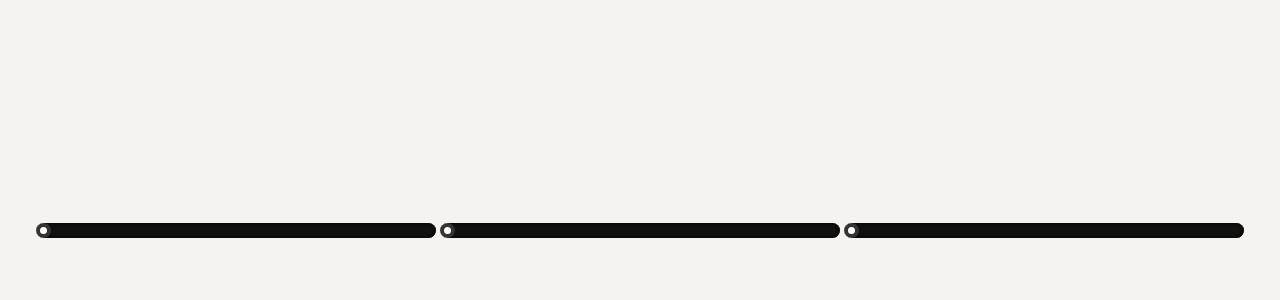
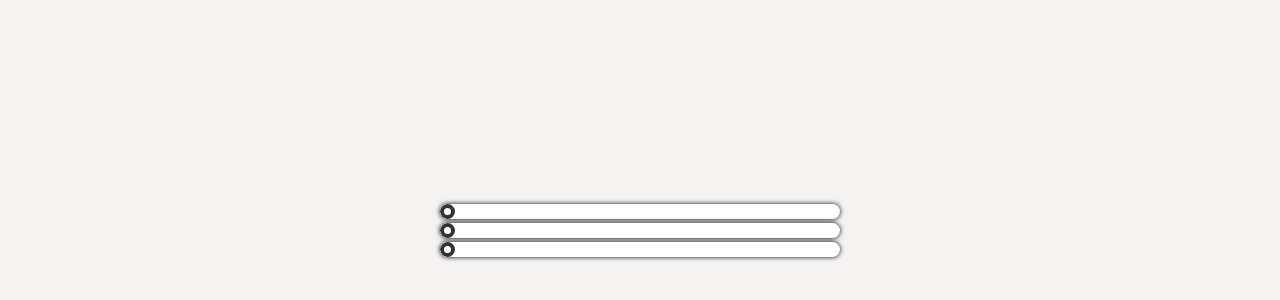
Before and after one commit to MaddyKm/moodring, a plain HTML site: page index.html in a window 1280 px wide. Shown: the part 178-478 px from the top of the page. Drawn offline with Linux system fonts and the light colour scheme.

Commit message:
adds styling to sliders

```diff
--- a/index.html
+++ b/index.html
@@ -7,8 +7,10 @@
     <title>Mood Ring</title>
   </head>
   <body>
-    <input class="range" type="range" min="0" max="100" value="0" />
-    <input class="range" type="range" min="0" max="100" value="0" />
-    <input class="range" type="range" min="0" max="100" value="0" />
+    <div class="sliders">
+      <input class="range" type="range" min="0" max="255" value="0" />
+      <input class="range" type="range" min="0" max="255" value="0" />
+      <input class="range" type="range" min="0" max="255" value="0" />
+    </div>
   </body>
 </html>
--- a/style.css
+++ b/style.css
@@ -10,11 +10,11 @@ body {
   width: 400px;
   height: 15px;
   -webkit-appearance: none;
-  background: #111;
+  background: #ffffff;
   outline: none;
   border-radius: 15px;
   overflow: hidden;
-  box-shadow: inset 0 0 5px rgba(0, 0, 0, 1);
+  box-shadow: 0 0 5px rgba(0, 0, 0, 1);
 }
 .range::-webkit-slider-thumb {
   -webkit-appearance: none;
@@ -22,7 +22,11 @@ body {
   height: 15px;
   border-radius: 50%;
   background: #ffffff;
-  cursor: pointer;
+  cursor: grab;
   border: 4px solid #333;
   box-shadow: -407px 0 0 400px #ffffff;
 }
+.sliders {
+  display: flex;
+  flex-direction: column;
+}
```
